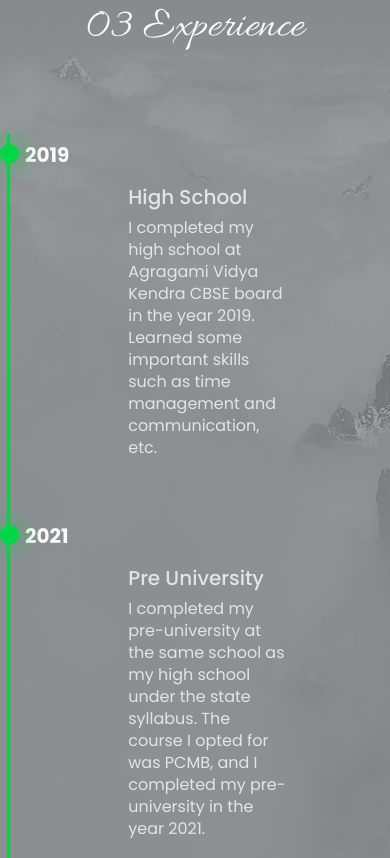
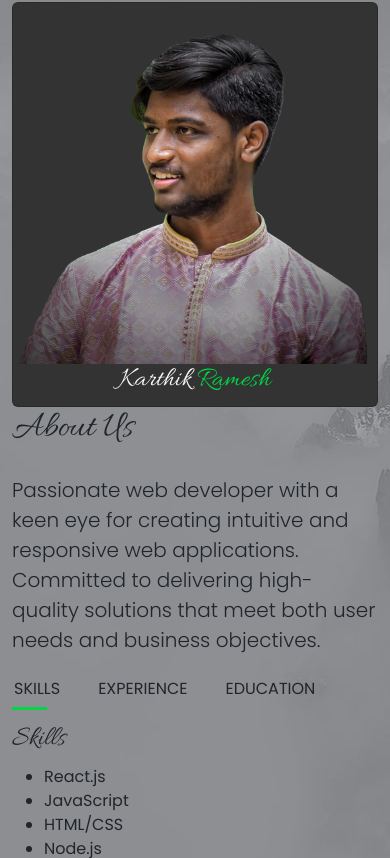
Before and after one commit to Karthikramesh12/FreeLancing-Portfolio, a React (Vite) app: page / in a window 390 px wide. Shown: the part 6726-7584 px from the top of the page. Built offline with nearby package versions, Linux system fonts and the light colour scheme.

Commit message:
changed a bit in about us section

```diff
--- a/src/App.jsx
+++ b/src/App.jsx
@@ -19,22 +19,22 @@ function App() {
 
 
       <div className="timeline-section">
-        <div className="parallax-container" style={{ position: 'relative', overflow: 'hidden' }}>
+        <div className="" style={{ position: 'relative', overflow: 'hidden' }}>
           {/* Background Parallax (Smooth & Visible) */}
           <Parallax speed={-30}>  {/* Reduced speed to make effect visible */}
             <div
-              className="parallax-bg"
+              className=""
               style={{
                 backgroundImage: `url(${ProjectsImg})`,
                 backgroundSize: 'cover',
                 backgroundPosition: 'center',
                 backgroundRepeat: 'no-repeat',
-                height: '300vh',  // Covers both components fully
-                width: '130vw',   // Slightly increased width
-                position: 'absolute',   // Prevents early cutoff
-                left: '-15vw',     // Centers image properly
+                height: '300vh',
+                width: '130vw',
+                position: 'absolute',
+                left: '-15vw',
                 zIndex: 100,
-                top: '-50px'
+                top: '-100px'
               }}
             ></div>
           </Parallax>
--- a/src/Components/Experince/Experince.css
+++ b/src/Components/Experince/Experince.css
@@ -188,3 +188,27 @@
         position: sticky !important;
         top:100vh !important;
    } */
+
+   .card-dark{
+    background-color: #333;
+   }
+   .tab-link {
+    position: relative;
+    background: none;
+    border: none;
+    /* padding-bottom: 5px; */
+    margin-left: -10px;
+  }
+  .tab-link::after{
+    transition: 0.5s ease-in !important;
+  }
+
+  .active-link::after {
+    content: "";
+    position: absolute;
+    left: 10px;
+    bottom: -3px; /* Adjust for spacing */
+    width: 50%;
+    height: 3px;
+    background-color: var(--text-bold);
+  }
--- a/src/Components/Experince/Experince.jsx
+++ b/src/Components/Experince/Experince.jsx
@@ -1,85 +1,199 @@
-import { useEffect, useRef } from "react";
+// import { useEffect, useRef } from "react";
+import { useState } from "react";
 import "./Experince.css";
 import "../Hero/Hero.css";
+import Karthik from '../../assets/Images/Karthik.png'
+// const experienceData = [
+//   {
+//     year: "2019",
+//     title: "High School",
+//     description:
+//       "I completed my high school at Agragami Vidya Kendra CBSE board in the year 2019. Learned some important skills such as time management and communication, etc.",
+//   },
+//   {
+//     year: "2021",
+//     title: "Pre University",
+//     description:
+//       "I completed my pre-university at the same school as my high school under the state syllabus. The course I opted for was PCMB, and I completed my pre-university in the year 2021.",
+//   },
+//   {
+//     year: "2022",
+//     title: "University",
+//     description:
+//       "I joined university in the year 2022 and opted for Electronics and Telecommunications Engineering as my course at Sir M Visvesvaraya Institute of Technology, Bangalore.",
+//   },
+//   {
+//     year: "2023",
+//     title: "Internship",
+//     description:
+//       "I completed my first internship in the year 2023 at a company called Varcons Technology under the topic of Machine Learning.",
+//   },
+// ];
 
-const experienceData = [
+function Experience() {
+  // const timelineRef = useRef(null);
+  // let timeoutRef = useRef(null); // Reference for timeout to slow down update
+
+  // useEffect(() => {
+  //   const timeline = timelineRef.current;
+
+  //   const handleScroll = () => {
+  //     clearTimeout(timeoutRef.current); // Clear previous timeout to avoid rapid updates
+
+  //     timeoutRef.current = setTimeout(() => {
+  //       const scrollY = window.scrollY;
+  //       const timelineTop = timeline.offsetTop;
+  //       const windowHeight = window.innerHeight;
+  //       const totalHeight = timeline.scrollHeight;
+
+  //       let fillHeight = ((scrollY + windowHeight - timelineTop) / totalHeight) * 100;
+  //       fillHeight = Math.max(0, Math.min(fillHeight, 100)); // Keep it within 0-100%
+
+  //       timeline.style.setProperty("--timeline-fill", `${fillHeight}%`);
+  //     }, 100); // Adds a small delay to slow down updates
+  //   };
+
+  //   window.addEventListener("scroll", handleScroll);
+  //   return () => {
+  //     window.removeEventListener("scroll", handleScroll);
+  //     clearTimeout(timeoutRef.current);
+  //   };
+  // }, []);
+
+  // return (
+  //   <section className="mt-5 mb-5" id="education" ref={timelineRef}>
+
+  //     <div className="d-flex justify-content-center align-items-center">
+  //       <h2 className="heading display-1 text-light higlighted">03 Experience</h2>
+  //     </div>
+
+  //     <div className="timeline-items">
+  //       {experienceData.map((item, index) => (
+  //         <div className="timeline-item text-color" key={index}>
+  //           <div className="timeline-dot"></div>
+  //           <div className="timeline-data text-light">{item.year}</div>
+  //           <div className="timeline-content d-flex justify-content-center align-items-left flex-column container w-50 text-light text-align">
+  //             <h3>{item.title}</h3>
+  //             <p>{item.description}</p>
+  //           </div>
+  //         </div>
+  //       ))}
+  //     </div>
+  //   </section>
+  // );
+  const [activeTab, setActiveTab] = useState('skills');
+
+// Dynamic Data
+const skills = ["React.js", "JavaScript", "HTML/CSS", "Node.js", "Bootstrap"];
+
+const experience = [
   {
-    year: "2019",
-    title: "High School",
-    description:
-      "I completed my high school at Agragami Vidya Kendra CBSE board in the year 2019. Learned some important skills such as time management and communication, etc.",
+    role: "Senior Web Developer",
+    company: "Tech Innovations Inc.",
+    duration: "2020-Present",
+    description: "Led frontend development teams and implemented scalable web applications."
   },
   {
-    year: "2021",
-    title: "Pre University",
-    description:
-      "I completed my pre-university at the same school as my high school under the state syllabus. The course I opted for was PCMB, and I completed my pre-university in the year 2021.",
-  },
-  {
-    year: "2022",
-    title: "University",
-    description:
-      "I joined university in the year 2022 and opted for Electronics and Telecommunications Engineering as my course at Sir M Visvesvaraya Institute of Technology, Bangalore.",
-  },
-  {
-    year: "2023",
-    title: "Internship",
-    description:
-      "I completed my first internship in the year 2023 at a company called Varcons Technology under the topic of Machine Learning.",
-  },
+    role: "Web Developer",
+    company: "Digital Solutions LLC",
+    duration: "2017-2020",
+    description: "Developed responsive web applications and maintained client websites."
+  }
 ];
 
-function Experience() {
-  const timelineRef = useRef(null);
-  let timeoutRef = useRef(null); // Reference for timeout to slow down update
+const education = [
+  {
+    degree: "Bachelor of Science in Computer Science",
+    institution: "University of Technology",
+    duration: "2013-2017",
+    description: "Graduated with honors, specialized in web technologies and software engineering."
+  }
+];
 
-  useEffect(() => {
-    const timeline = timelineRef.current;
+// Content for different tabs
+const tabContent = {
+  skills: (
+    <div>
+      <h4 className="fs-1 display-4 higlighted">Skills</h4>
+      <ul>
+        {skills.map((skill, index) => (
+          <li key={index}>{skill}</li>
+        ))}
+      </ul>
+    </div>
+  ),
+  experience: (
+    <div>
+      <h4 className="fs-1 mb-3 higlighted">Professional Experience</h4>
+      {experience.map((job, index) => (
+        <div key={index}>
+          <h5 className="fs-4 fw-normal display-4">{job.role}</h5>
+          <p>{job.company} | {job.duration}</p>
+          <p>{job.description}</p>
+        </div>
+      ))}
+    </div>
+  ),
+  education: (
+    <div>
+      <h4 className="fs-1 mb-3 higlighted">Education</h4>
+      {education.map((edu, index) => (
+        <div key={index}>
+          <h5 className="fs-4 fw-normal display-4">{edu.degree}</h5>
+          <p>{edu.institution} | {edu.duration}</p>
+          <p>{edu.description}</p>
+        </div>
+      ))}
+    </div>
+  )
+};
 
-    const handleScroll = () => {
-      clearTimeout(timeoutRef.current); // Clear previous timeout to avoid rapid updates
-
-      timeoutRef.current = setTimeout(() => {
-        const scrollY = window.scrollY;
-        const timelineTop = timeline.offsetTop;
-        const windowHeight = window.innerHeight;
-        const totalHeight = timeline.scrollHeight;
-
-        let fillHeight = ((scrollY + windowHeight - timelineTop) / totalHeight) * 100;
-        fillHeight = Math.max(0, Math.min(fillHeight, 100)); // Keep it within 0-100%
-
-        timeline.style.setProperty("--timeline-fill", `${fillHeight}%`);
-      }, 100); // Adds a small delay to slow down updates
-    };
-
-    window.addEventListener("scroll", handleScroll);
-    return () => {
-      window.removeEventListener("scroll", handleScroll);
-      clearTimeout(timeoutRef.current);
-    };
-  }, []);
-
-  return (
-    <section className="mt-5 mb-5" id="education" ref={timelineRef}>
-
-      <div className="d-flex justify-content-center align-items-center">
-        <h2 className="heading display-1 text-light higlighted">03 Experience</h2>
+return (
+  <div className="container mt-5">
+    <div className="row">
+      {/* Image Card */}
+      <div className="col-md-4">
+        <div className="card h-100 card-dark">
+          <img
+            src={Karthik}
+            alt="Profile"
+            className="card-img-top w-100 card-image"
+          />
+          <h5 className="text-center text-light fw-normal fs-1 higlighted">
+            Karthik <span className="color higlighted">Ramesh</span>
+          </h5>
+        </div>
       </div>
 
-      <div className="timeline-items">
-        {experienceData.map((item, index) => (
-          <div className="timeline-item text-color" key={index}>
-            <div className="timeline-dot"></div>
-            <div className="timeline-data text-light">{item.year}</div>
-            <div className="timeline-content d-flex justify-content-center align-items-left flex-column container w-50 text-light text-align">
-              <h3>{item.title}</h3>
-              <p>{item.description}</p>
-            </div>
-          </div>
+      {/* About Section */}
+      <div className="col-md-8">
+        <h2 className="mb-4 higlighted display-3 text-dark">About Us</h2>
+        <p className="lead text-dark">
+          Passionate web developer with a keen eye for creating intuitive and
+          responsive web applications. Committed to delivering high-quality
+          solutions that meet both user needs and business objectives.
+        </p>
+
+        {/* Tabbed Navigation */}
+        {Object.keys(tabContent).map((tab) => (
+          <button
+            key={tab}
+            className={`btn text-dark me-4 mb-3 tab-link fs-6 fw-normal text-uppercase ${activeTab === tab ? 'active-link' : ''}`}
+            onClick={() => setActiveTab(tab)}
+          >
+            {tab.charAt(0).toUpperCase() + tab.slice(1)}
+          </button>
         ))}
+
+        {/* Dynamic Content Area */}
+        <div className="tab-content text-dark">
+          {tabContent[activeTab]}
+        </div>
       </div>
-    </section>
-  );
+    </div>
+  </div>
+);
+
 }
 
 export default Experience;
```
